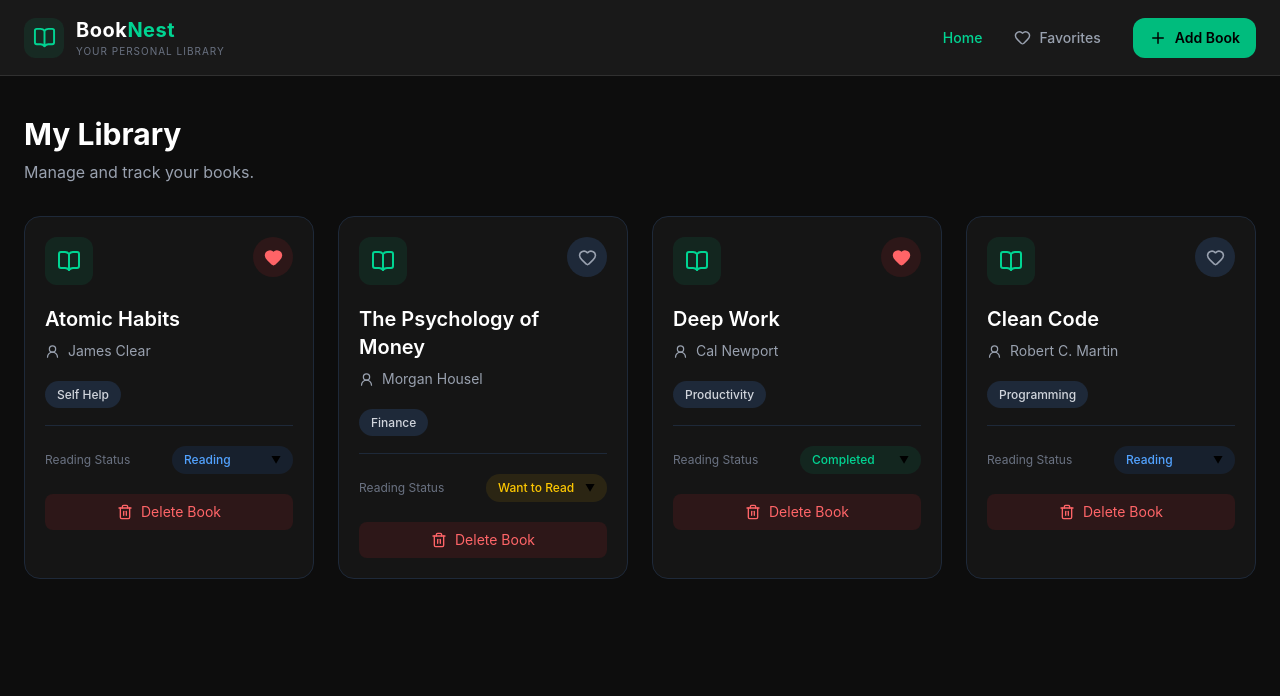
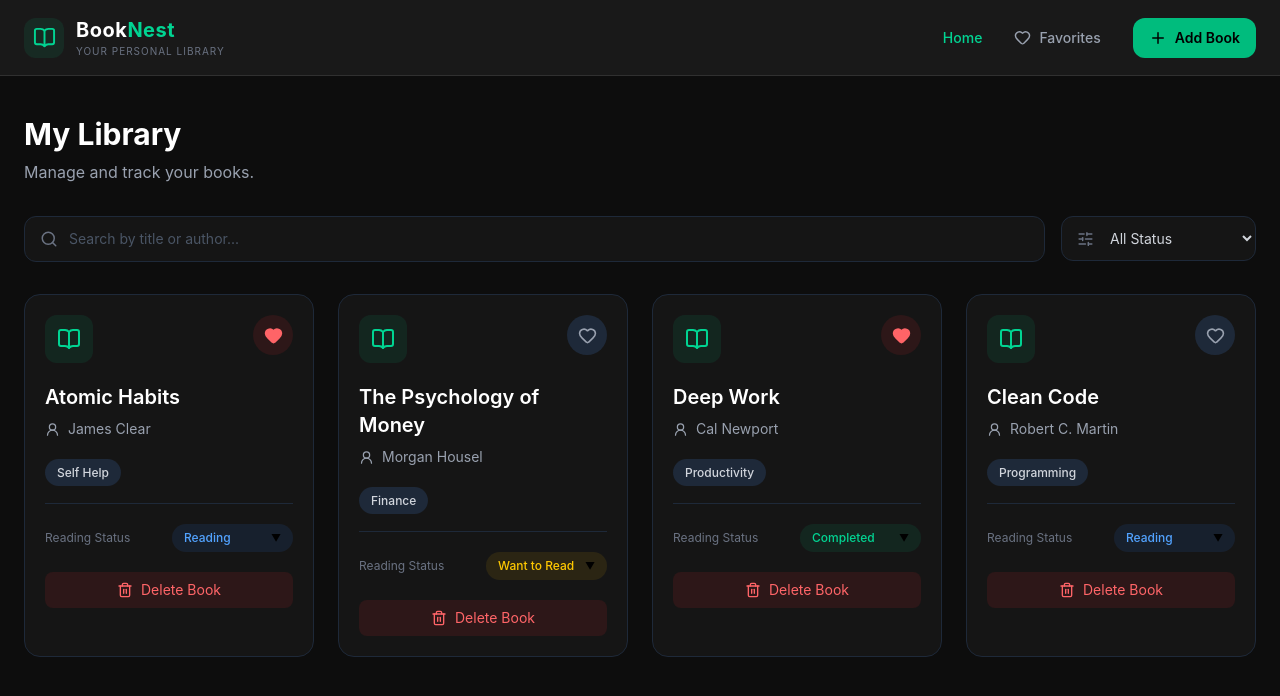
Before and after one commit to Pushpendra1798/BookNest, a React (Vite) app: page / in a window 1280 px wide. Shown: the top 696 px of the page. Built offline with nearby package versions, Linux system fonts and the light colour scheme.

Commit message:
multiple-slice Redux implementation

```diff
--- a/src/features/filterSlice.js
+++ b/src/features/filterSlice.js
@@ -0,0 +1,33 @@
+import { createSlice } from "@reduxjs/toolkit";
+
+const initialState = {
+    search: "",
+    status: "All",
+};
+
+const filterSlice = createSlice({
+
+    name: "filter",
+
+    initialState,
+
+    reducers: {
+
+        setSearch: (state, action) => {
+            state.search = action.payload;
+        },
+
+        setStatus: (state, action) => {
+            state.status = action.payload;
+        },
+
+    },
+
+});
+
+export const {
+    setSearch,
+    setStatus
+} = filterSlice.actions;
+
+export default filterSlice.reducer;
--- a/src/pages/Home.jsx
+++ b/src/pages/Home.jsx
@@ -1,9 +1,33 @@
-import { useSelector } from "react-redux";
+import { useSelector, useDispatch } from "react-redux";
+import { Search, SlidersHorizontal } from "lucide-react";
 import BookCard from "../components/BookCard";
+import { setSearch, setStatus } from "../features/filterSlice";
 
 const Home = () => {
+    const dispatch = useDispatch();
 
     const books = useSelector((state) => state.books.books);
+
+    const { search, status } = useSelector(
+        (state) => state.filter
+    );
+
+    const filteredBooks = books.filter((book) => {
+
+        const matchesSearch =
+            book.title
+                .toLowerCase()
+                .includes(search.toLowerCase()) ||
+            book.author
+                .toLowerCase()
+                .includes(search.toLowerCase());
+
+        const matchesStatus =
+            status === "All" ||
+            book.status === status;
+
+        return matchesSearch && matchesStatus;
+    });
 
     return (
         <main className="min-h-screen bg-[#0d0d0d] px-6 py-10">
@@ -18,9 +42,69 @@ const Home = () => {
                     Manage and track your books.
                 </p>
 
+                <div className="mt-8 flex flex-col gap-4 sm:flex-row">
+
+                    {/* Search */}
+                    <div className="relative flex-1">
+
+                        <Search
+                            size={18}
+                            className="absolute left-4 top-1/2 -translate-y-1/2 text-gray-500"
+                        />
+
+                        <input
+                            type="text"
+                            value={search}
+                            onChange={(e) =>
+                                dispatch(setSearch(e.target.value))
+                            }
+                            placeholder="Search by title or author..."
+                            className="w-full rounded-xl border border-gray-800 bg-[#151515] py-3 pl-11 pr-4 text-sm text-white outline-none transition placeholder:text-gray-600 focus:border-emerald-500"
+                        />
+
+                    </div>
+
+
+                    {/* Status Filter */}
+                    <div className="relative">
+
+                        <SlidersHorizontal
+                            size={17}
+                            className="absolute left-4 top-1/2 -translate-y-1/2 text-gray-500"
+                        />
+
+                        <select
+                            value={status}
+                            onChange={(e) =>
+                                dispatch(setStatus(e.target.value))
+                            }
+                            className="cursor-pointer rounded-xl border border-gray-800 bg-[#151515] py-3 pl-11 pr-10 text-sm text-gray-300 outline-none focus:border-emerald-500"
+                        >
+                            <option value="All">
+                                All Status
+                            </option>
+
+                            <option value="Want to Read">
+                                Want to Read
+                            </option>
+
+                            <option value="Reading">
+                                Reading
+                            </option>
+
+                            <option value="Completed">
+                                Completed
+                            </option>
+
+                        </select>
+
+                    </div>
+
+                </div>
+
                 <div className="mt-8 grid gap-6 sm:grid-cols-2 lg:grid-cols-3 xl:grid-cols-4">
 
-                    {books.map((book) => (
+                    {filteredBooks.map((book) => (
                         <BookCard
                             key={book.id}
                             book={book}
--- a/src/redux_store/store.js
+++ b/src/redux_store/store.js
@@ -1,8 +1,16 @@
 import { configureStore } from "@reduxjs/toolkit";
+
 import booksReducer from "../features/booksSlice";
+import filterReducer from "../features/filterSlice";
 
 export const store = configureStore({
+
     reducer: {
+
         books: booksReducer,
+
+        filter: filterReducer,
+
     },
+
 });
```
